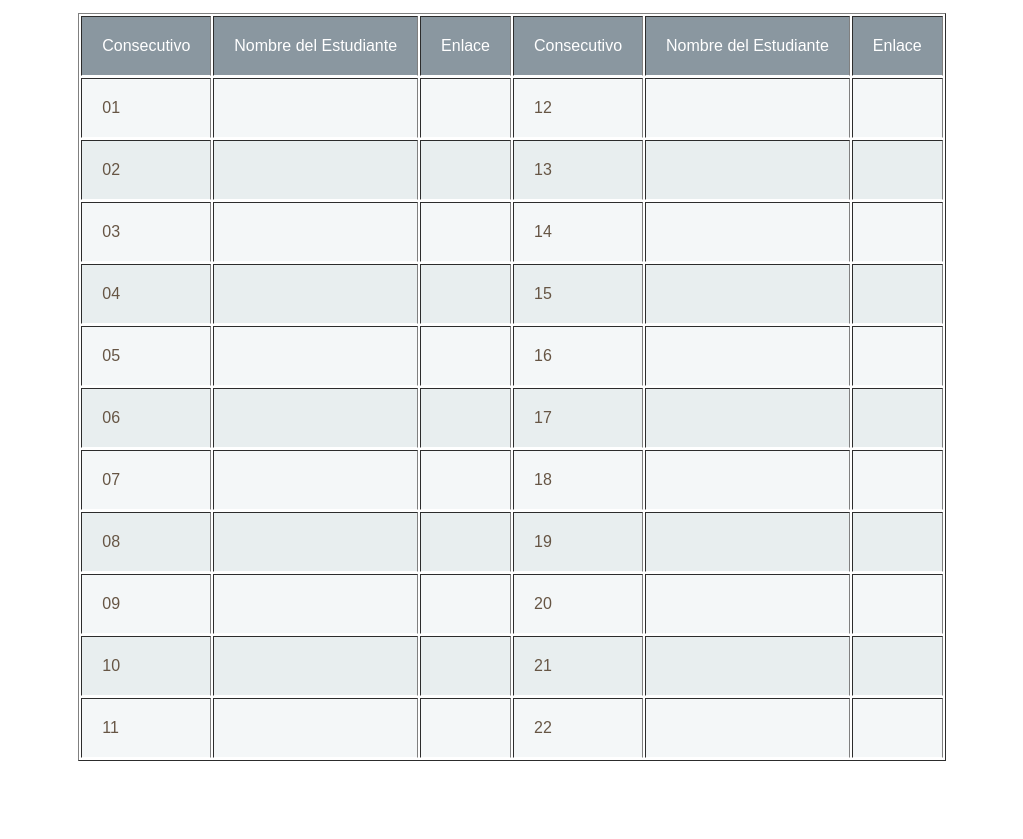
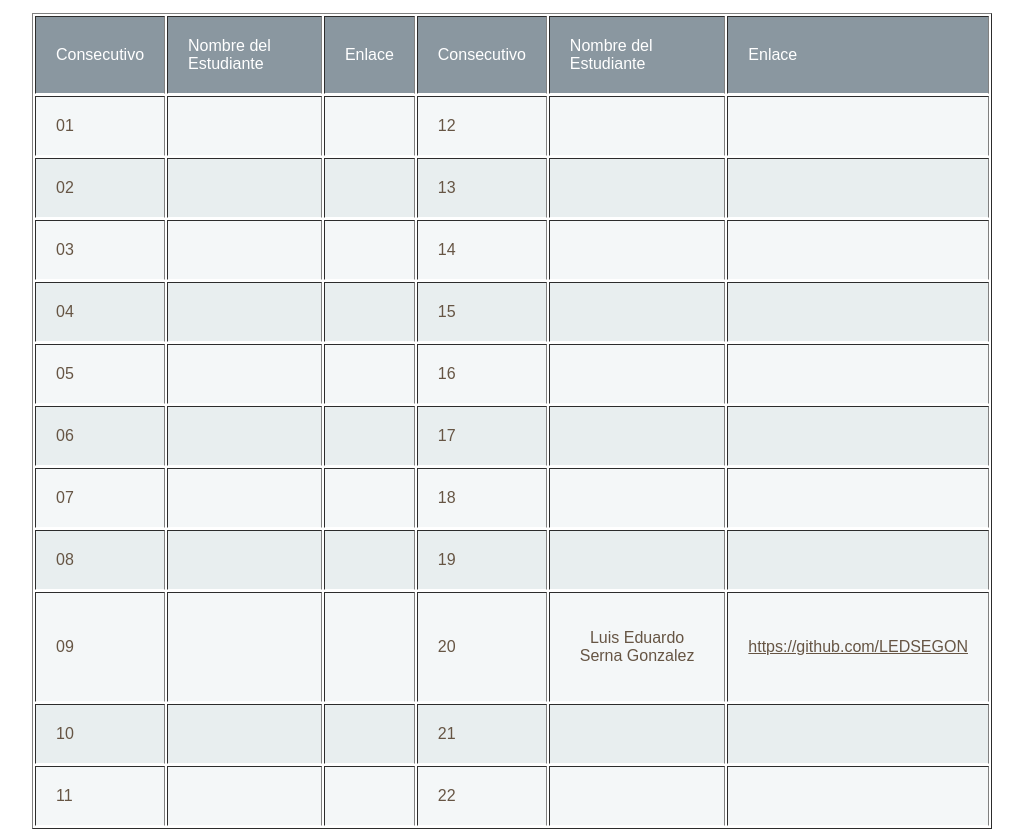
Before and after one commit to jarubioiuc/pwiinoche.github.io, a plain HTML site: page index.html in a window 1280 px wide. Shown: the part 101-940 px from the top of the page, without its empty margins (128-1151 px from the left). Before the commit the page ends 872 px from the top, so only its background shows below. Drawn offline with Linux system fonts and the light colour scheme.

Commit message:
Numero 20

```diff
--- a/index.html
+++ b/index.html
@@ -241,13 +241,13 @@
           </td>
 		  <td align="center">20</td>
           <td>
-            <p></p>
+            <p>Luis Eduardo Serna Gonzalez</p>
           </td>
           <td>
             <a
-              href=""
+              href="https://github.com/LEDSEGON"
               target="_blank"
-              ></a
+              >https://github.com/LEDSEGON</a
             >
           </td>
         </tr>
```
